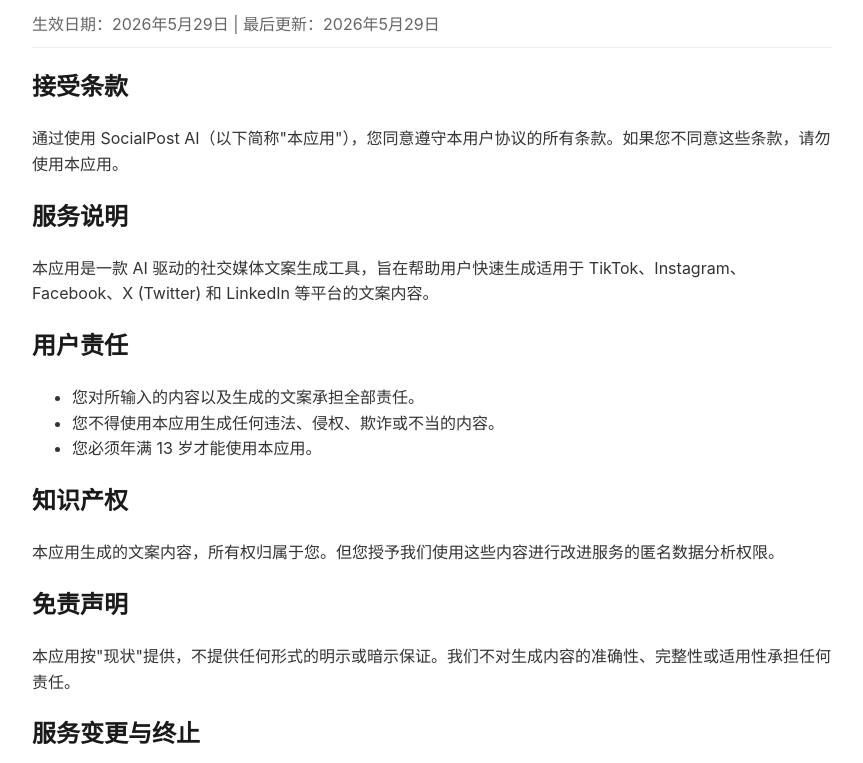
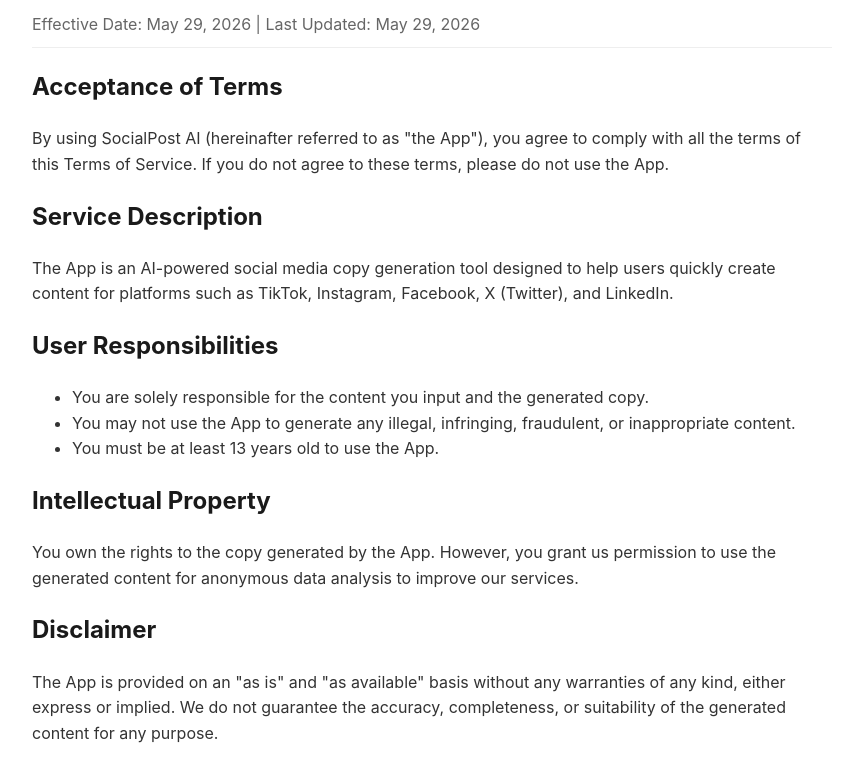
Before and after one commit to seal023/terms-of-service, a plain HTML site: page index.html in a window 1280 px wide. Shown: the part 128-891 px from the top of the page, without its empty margins (208-1071 px from the left). Drawn offline with Linux system fonts and the light colour scheme.

Commit message:
Update index.html

```diff
--- a/index.html
+++ b/index.html
@@ -162,7 +162,7 @@
             document.documentElement.lang = (lang === 'zh') ? 'zh-CN' : 'en';
         }
         document.addEventListener('DOMContentLoaded', function() {
-            switchLang('zh');
+            switchLang('en');
         });
     </script>
 
```
